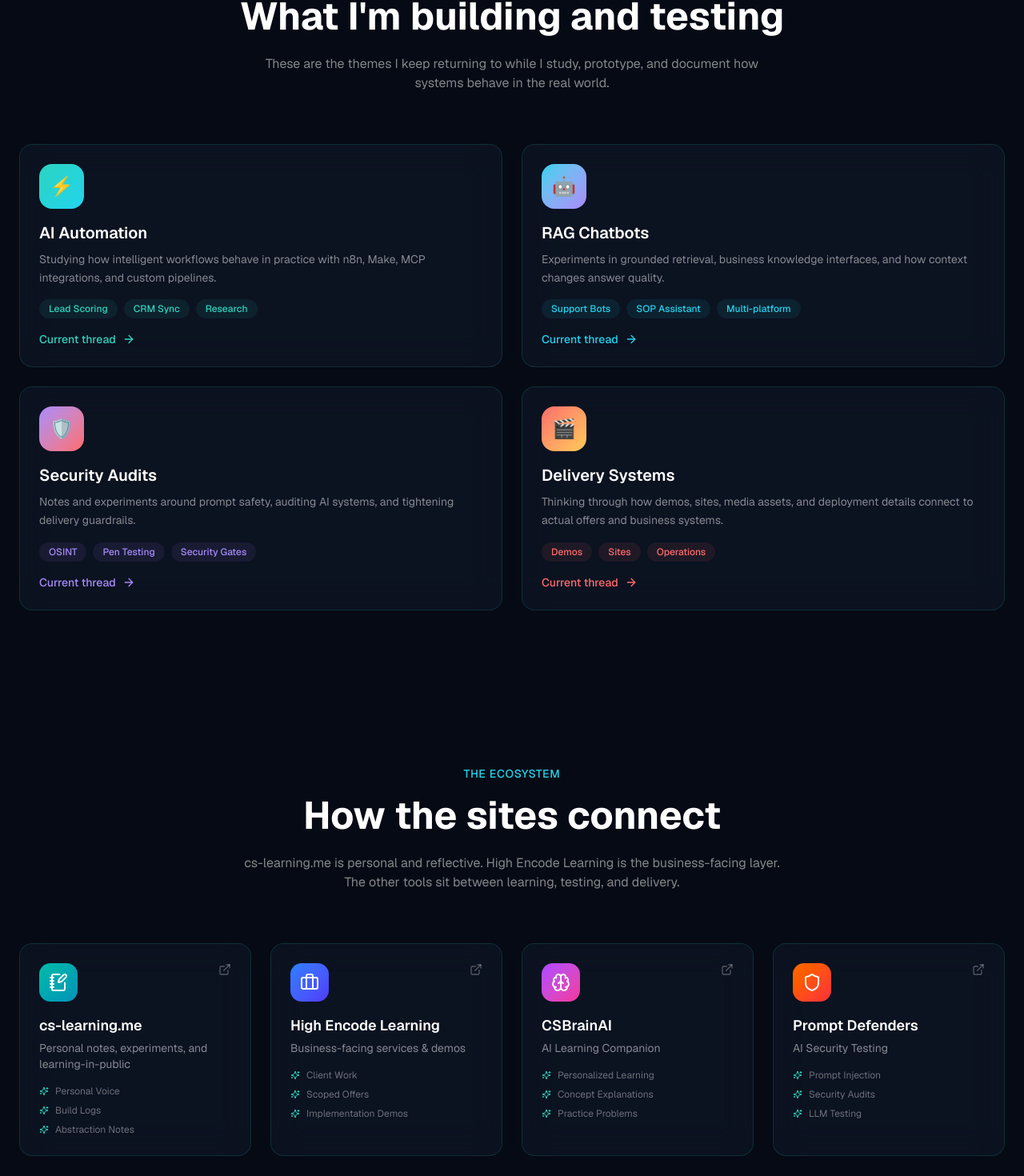
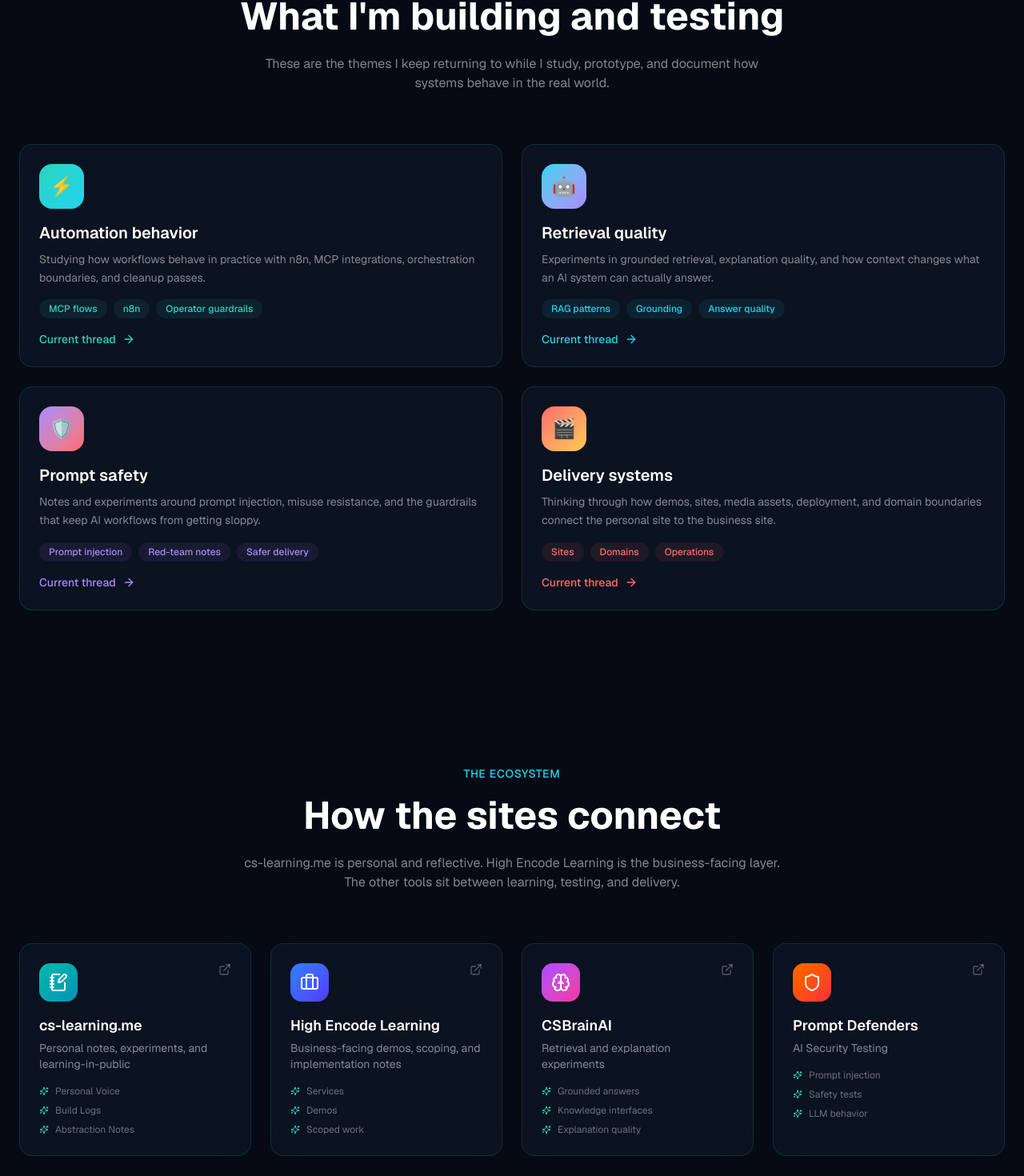
Before and after one commit to RazonIn4K/david-ortiz-portfolio, a Next.js app: page / in a window 1280 px wide. Shown: the part 2219-3689 px from the top of the page at 80% size. Built offline with nearby package versions, Linux system fonts and the light colour scheme.

Commit message:
Refine ecosystem positioning copy

```diff
--- a/components/design-system/ds-ecosystem-nav.tsx
+++ b/components/design-system/ds-ecosystem-nav.tsx
@@ -15,26 +15,26 @@ const ecosystemSites = [
   {
     key: "csLearning" as SiteKey,
     icon: Sparkles,
-    label: "Consulting",
-    description: "AI Automation Services",
+    label: "Personal Notes",
+    description: "Experiments and learning in public",
   },
   {
     key: "highEncode" as SiteKey,
     icon: BookOpen,
-    label: "Learning",
-    description: "CS & Cybersecurity Education",
+    label: "Business Site",
+    description: "Services, demos, and scoped work",
   },
   {
     key: "csBrainAI" as SiteKey,
     icon: Brain,
     label: "CSBrain AI",
-    description: "AI Learning Assistant",
+    description: "Retrieval and explanation experiments",
   },
   {
     key: "promptDefenders" as SiteKey,
     icon: Shield,
     label: "Prompt Defenders",
-    description: "Security Testing",
+    description: "Prompt-safety testing",
   },
 ]
 
--- a/components/ui-creative/ecosystem-links.tsx
+++ b/components/ui-creative/ecosystem-links.tsx
@@ -14,19 +14,19 @@ const ecosystemItems = [
   },
   {
     name: "High Encode Learning",
-    description: "Business-facing services & demos",
+    description: "Business-facing demos, scoping, and implementation notes",
     icon: Briefcase,
     url: "https://highencodelearning.com",
     gradient: "from-blue-500 to-indigo-600",
-    features: ["Client Work", "Scoped Offers", "Implementation Demos"],
+    features: ["Services", "Demos", "Scoped work"],
   },
   {
     name: "CSBrainAI",
-    description: "AI Learning Companion",
+    description: "Retrieval and explanation experiments",
     icon: Brain,
     url: "https://csbrain.ai",
     gradient: "from-purple-500 to-pink-500",
-    features: ["Personalized Learning", "Concept Explanations", "Practice Problems"],
+    features: ["Grounded answers", "Knowledge interfaces", "Explanation quality"],
   },
   {
     name: "Prompt Defenders",
@@ -34,7 +34,7 @@ const ecosystemItems = [
     icon: Shield,
     url: "https://prompt-defenders.com",
     gradient: "from-orange-500 to-red-500",
-    features: ["Prompt Injection", "Security Audits", "LLM Testing"],
+    features: ["Prompt injection", "Safety tests", "LLM behavior"],
   },
 ]
 
--- a/components/ui-creative/service-grid.tsx
+++ b/components/ui-creative/service-grid.tsx
@@ -7,37 +7,37 @@ import { ArrowRight } from "lucide-react"
 const services = [
   {
     icon: "⚡",
-    title: "AI Automation",
+    title: "Automation behavior",
     description:
-      "Studying how intelligent workflows behave in practice with n8n, Make, MCP integrations, and custom pipelines.",
-    tags: ["Lead Scoring", "CRM Sync", "Research"],
+      "Studying how workflows behave in practice with n8n, MCP integrations, orchestration boundaries, and cleanup passes.",
+    tags: ["MCP flows", "n8n", "Operator guardrails"],
     color: "#2dd4bf",
     gradient: "from-[#2dd4bf] to-[#22d3ee]",
   },
   {
     icon: "🤖",
-    title: "RAG Chatbots",
+    title: "Retrieval quality",
     description:
-      "Experiments in grounded retrieval, business knowledge interfaces, and how context changes answer quality.",
-    tags: ["Support Bots", "SOP Assistant", "Multi-platform"],
+      "Experiments in grounded retrieval, explanation quality, and how context changes what an AI system can actually answer.",
+    tags: ["RAG patterns", "Grounding", "Answer quality"],
     color: "#22d3ee",
     gradient: "from-[#22d3ee] to-[#a78bfa]",
   },
   {
     icon: "🛡️",
-    title: "Security Audits",
+    title: "Prompt safety",
     description:
-      "Notes and experiments around prompt safety, auditing AI systems, and tightening delivery guardrails.",
-    tags: ["OSINT", "Pen Testing", "Security Gates"],
+      "Notes and experiments around prompt injection, misuse resistance, and the guardrails that keep AI workflows from getting sloppy.",
+    tags: ["Prompt injection", "Red-team notes", "Safer delivery"],
     color: "#a78bfa",
     gradient: "from-[#a78bfa] to-[#ff6b6b]",
   },
   {
     icon: "🎬",
-    title: "Delivery Systems",
+    title: "Delivery systems",
     description:
-      "Thinking through how demos, sites, media assets, and deployment details connect to actual offers and business systems.",
-    tags: ["Demos", "Sites", "Operations"],
+      "Thinking through how demos, sites, media assets, deployment, and domain boundaries connect the personal site to the business site.",
+    tags: ["Sites", "Domains", "Operations"],
     color: "#ff6b6b",
     gradient: "from-[#ff6b6b] to-[#feca57]",
   },
--- a/data/content.ts
+++ b/data/content.ts
@@ -1,283 +1,206 @@
 export type LinkRef = {
-  label: string;
-  href: string;
-};
+  label: string
+  href: string
+}
 
 export type Service = {
-  title: string;
-  description: string;
-  bullets: string[];
-  icon: string;
+  title: string
+  description: string
+  bullets: string[]
+  icon: string
   cta: {
-    label: string;
-    href: string;
-  };
-  links?: LinkRef[];
-};
+    label: string
+    href: string
+  }
+  links?: LinkRef[]
+}
 
 export const services: Service[] = [
   {
-    title: 'AI Automation Agents',
-    description: 'I build intelligent n8n & Make workflows that handle lead qualification, research, and CRM sync automatically.',
-    bullets: [
-      'Lead Qualification Agents',
-      'Automated Sales Research',
-      'CRM & Email Sync'
-    ],
+    title: 'Abstraction Layers',
+    description:
+      'Notes and examples that connect browser behavior, frontend structure, backend boundaries, infrastructure, and business decisions.',
+    bullets: ['Browser runtime', 'Frontend architecture', 'Business-layer decisions'],
+    icon: '🧠',
+    cta: {
+      label: 'Read the personal site',
+      href: 'https://cs-learning.me',
+    },
+  },
+  {
+    title: 'Automation Experiments',
+    description:
+      'Small proofs, working demos, and experiments around MCP workflows, orchestration, and safer operator layers.',
+    bullets: ['MCP flows', 'Guardrails', 'Workflow design'],
     icon: '⚙️',
     cta: {
-      label: 'View Automation Gigs',
-      href: 'https://www.fiverr.com/davido174'
-    }
+      label: 'Visit High Encode',
+      href: 'https://highencodelearning.com/services',
+    },
   },
   {
-    title: 'Custom RAG Chatbots',
-    description: 'Deploy AI assistants that know your business. Trained on your PDFs, docs, and website data.',
-    bullets: [
-      'Customer Support Bots',
-      'Internal SOP Assistants',
-      'Multi-platform (Web/Slack)'
-    ],
-    icon: '💬',
+    title: 'Prompt Safety',
+    description:
+      'Ongoing study of prompt injection, misuse resistance, and how AI systems fail when the boundaries are weak.',
+    bullets: ['Prompt defense', 'Attack surfaces', 'Safer delivery'],
+    icon: '🛡️',
     cta: {
-      label: 'View Chatbot Gigs',
-      href: 'https://www.fiverr.com/davido174'
-    }
+      label: 'Explore Prompt Defenders',
+      href: 'https://prompt-defenders.com',
+    },
   },
   {
-    title: 'SaaS Security Audits',
-    description: 'Ethical security checkups for your SaaS or website. Identify vulnerabilities before they become problems.',
-    bullets: [
-      'OSINT Footprint Reports',
-      'Go-Live Security Gates',
-      'Vulnerability Assessments'
-    ],
-    icon: '🛡️',
+    title: 'Knowledge Delivery',
+    description:
+      'Experiments in retrieval, explanation quality, and how to turn raw notes into something another person can actually use.',
+    bullets: ['RAG patterns', 'Grounded answers', 'Knowledge interfaces'],
+    icon: '📚',
     cta: {
-      label: 'View Security Gigs',
-      href: 'https://www.fiverr.com/davido174'
-    }
+      label: 'See CSBrainAI',
+      href: 'https://csbrain.ai',
+    },
   },
-  {
-    title: 'AI Video & UGC',
-    description: 'High-tech explainer videos and social ads generated by AI. Perfect for SaaS launches and viral marketing.',
-    bullets: [
-      'AI Explainer Videos',
-      'Social Media Ads',
-      'Script-to-Video'
-    ],
-    icon: '🎥',
-    cta: {
-      label: 'View Video Gigs',
-      href: 'https://www.fiverr.com/davido174'
-    }
-  }
-];
+]
 
 export type Project = {
-  title: string;
-  description: string;
-  href: string;
-  metrics: string[];
-};
+  title: string
+  description: string
+  href: string
+  metrics: string[]
+}
 
 export const showcaseProjects: Project[] = [
   {
-    title: 'TaskFlow Pro · SaaS Ops Dashboard',
-    description: 'Gradient hero, live metrics, and pricing flows for SaaS founders. Built with Tailwind + micro-interactions.',
-    href: '/projects/taskflow-pro/',
-    metrics: ['Dark mode', 'Glass dashboard', 'Material UI']
+    title: 'High Encode Learning',
+    description: 'Business-facing services, demos, and scoped work tied back to actual experiments and notes.',
+    href: 'https://highencodelearning.com',
+    metrics: ['Business layer', 'Services', 'Demos'],
   },
   {
-    title: 'Bella Cucina · Hospitality Experience',
-    description: 'Immersive fine-dining landing page with menu storytelling and conversions baked in.',
-    href: '/projects/bella-cucina/',
-    metrics: ['Story-driven menu', 'Scroll choreography', 'Reservations CTA']
+    title: 'cs-learning.me',
+    description: 'Personal notes, experiments, and the learning-in-public side of the ecosystem.',
+    href: 'https://cs-learning.me',
+    metrics: ['Personal layer', 'Notes', 'Experiments'],
   },
   {
-    title: 'Prime Properties · Real Estate CMS',
-    description: 'Full funnel property showcase with CMS-ready cards and trust builders.',
-    href: '/projects/prime-properties/',
-    metrics: ['CMS ready', 'Lead forms', 'Trust signals']
+    title: 'CSBrainAI',
+    description: 'Retrieval and explanation experiments focused on grounded technical knowledge.',
+    href: 'https://csbrain.ai',
+    metrics: ['RAG', 'Explanation', 'Knowledge'],
   },
   {
-    title: 'PowerFit Studios · Wellness Platform',
-    description: 'High-energy product site with video hero, schedules, and membership tiers.',
-    href: '/projects/powerfit-studios/',
-    metrics: ['Video hero', 'Schedule grid', 'Membership tiers']
+    title: 'Prompt Defenders',
+    description: 'Prompt-safety experiments and red-team style testing for AI workflows.',
+    href: 'https://prompt-defenders.com',
+    metrics: ['Security', 'Prompt safety', 'Testing'],
   },
-  {
-    title: 'Agency OS · AI Automation Studio',
-    description: 'A complete operating system for agencies, featuring autonomous coding agents (Jules) and AI designers (Stitch).',
-    href: '/projects/agency-os/',
-    metrics: ['Autonomous Agents', 'AI Design', 'Full Stack']
-  }
-];
+]
 
 export type CaseStudy = {
-  title: string;
-  problem: string;
-  solution: string;
-  results: string;
-  stack: string[];
-  links?: LinkRef[];
-};
+  title: string
+  problem: string
+  solution: string
+  results: string
+  stack: string[]
+  links?: LinkRef[]
+}
 
 export const caseStudies: CaseStudy[] = [
   {
-    title: 'Keap → GoHighLevel Migration',
-    problem: 'Membership entrepreneur stuck with fragmented operations across Keap, manual spreadsheets, and 400+ disorganized tags blocking reliable segmentation for monthly launches.',
+    title: 'Separating the personal and business layers',
+    problem:
+      'One site was trying to be a personal notebook, a service page, and a product surface all at once, which made the positioning muddy.',
     solution:
-      'Full platform migration with campaign rebuilds, tagging taxonomy cleanup, smart list reconstruction, newsletter migration with improved deliverability, and social automation setup.',
-    results: 'Unified to 1 platform, reduced tags by 60%, cut launch prep from 2 days to 4 hours, boosted open rates 15%, and established scalable automations.',
-    stack: ['GoHighLevel', 'Keap', 'Email Marketing', 'CRM Migration', 'Automation'],
+      'Split the ecosystem clearly: cs-learning.me for personal notes and High Encode Learning for business-facing services, demos, and scoped work.',
+    results:
+      'The roles of each domain became easier to explain, easier to trust, and easier to maintain without invented marketing claims.',
+    stack: ['Next.js', 'Vercel', 'Content strategy', 'System design'],
     links: [
-      { label: 'Full Case Study', href: '/case-studies/keap-ghl-migration' },
-      { label: 'Book a Call', href: 'https://calendly.com/davidinfosec07' }
-    ]
+      { label: 'Business-facing site', href: 'https://highencodelearning.com' },
+      { label: 'Personal site', href: 'https://cs-learning.me' },
+    ],
   },
   {
-    title: 'Driver Scoring System',
-    problem: 'Safety team manually reviewed Typeform submissions, delaying renewals and missing risky drivers.',
+    title: 'AdLoop MCP proof environment',
+    problem:
+      'A Google Ads + GA4 MCP proof needed to move from repo research to a working, verified environment.',
     solution:
-      'Zapier applies weighted scoring, GPT-4o summarizes, and Notion auto-creates tasks while Slack alerts compliance for outliers.',
-    results: 'Review time dropped from days to minutes, insurer-ready PDFs export instantly, and urgent cases hit Slack within 30 seconds.',
-    stack: ['Typeform', 'Zapier', 'Notion', 'GPT-4o', 'Slack'],
+      'Stand up OAuth, connect the MCC and client account, test read paths, and document what the tool can really do versus what still needs custom workflow design.',
+    results:
+      'The result was a real operator-layer demo instead of a theoretical pitch, along with clearer scope boundaries for future client work.',
+    stack: ['AdLoop', 'Google Ads API', 'GA4', 'MCP', 'Claude workflows'],
     links: [
-      { label: 'Automation Catalog Offer', href: 'https://www.upwork.com/freelancers/davido174?s=1737190722364944384' },
-      { label: 'automation-templates', href: 'https://github.com/RazonIn4K/automation-templates' }
-    ]
+      { label: 'High Encode Learning', href: 'https://highencodelearning.com' },
+    ],
   },
   {
-    title: 'Messaging Agent Platform',
-    problem: 'Inbound WhatsApp + site chat piled up; humans missed buying signals buried in DMs.',
+    title: 'Browser video handling as a systems lesson',
+    problem:
+      'It is easy to confuse “buffered in the browser” with “saved to disk,” which hides how many layers are involved in simple video playback.',
     solution:
-      'n8n normalizes every message, runs sentiment + intent, routes to Slack, and stores transcripts in Notion with CRM syncing.',
-    results: 'Median response time <5 minutes, 68% reduction in manual routing, and every escalation now carries full context.',
-    stack: ['n8n', 'WhatsApp', 'Slack', 'Notion', 'OpenAI'],
-    links: [
-      { label: 'Chatbot Catalog Offer', href: 'https://www.upwork.com/freelancers/davido174?s=1737190722364944384' },
-      { label: 'chatbot-templates', href: 'https://github.com/RazonIn4K/chatbot-templates' }
-    ]
+      'Use video loading, cache behavior, and capture risk as a concrete example of hardware, browser, network, backend, and business-layer concerns interacting.',
+    results:
+      'That example became a practical teaching tool for understanding why frontend vs backend is not enough on its own.',
+    stack: ['HTML5 video', 'Browser cache', 'HTTP range requests', 'Systems thinking'],
   },
-  {
-    title: 'Scraping & Lead Gen Pipelines',
-    problem: 'Agencies depended on brittle scrapers and spreadsheets, causing duplicate outreach and stale data.',
-    solution:
-      'Playwright + Apify flows enrich targets, dedupe inside Airtable, and push prioritized lists with proof-of-work attachments.',
-    results: 'Adds 120 verified leads weekly, bounce rates fell double digits, and reps now start every day with queued outreach.',
-    stack: ['Playwright', 'Apify', 'Airtable', 'Zapier'],
-    links: [
-      { label: 'ShopMatch Pro', href: 'https://shopmatch.pro' },
-      { label: 'Hire via Upwork', href: 'https://www.upwork.com/freelancers/davido174?s=1737190722364944384' }
-    ]
-  },
-  {
-    title: 'AI-Powered Content Creation',
-    problem: 'Marketing team struggled to create content at scale, leading to a drop in engagement.',
-    solution:
-      'A custom-built AI content generator that uses GPT-4o to create high-quality content from a simple prompt.',
-    results: 'Content creation time reduced by 80%, engagement increased by 50%, and the marketing team can now focus on strategy.',
-    stack: ['GPT-4o', 'Next.js', 'Tailwind CSS'],
-    links: [
-      { label: 'Content Generator', href: 'https://github.com/RazonIn4K/content-generator' },
-      { label: 'Hire via Upwork', href: 'https://www.upwork.com/freelancers/davido174?s=1737190722364944384' }
-    ]
-  },
-  {
-    title: 'HighEncode Agency OS',
-    problem: 'Scaling an agency requires managing complex workflows, design assets, and codebases across multiple teams.',
-    solution:
-      'Built a unified "Agency OS" that orchestrates Google Jules (Code) and Google Stitch (Design) to automate delivery.',
-    results: 'Reduced project setup time by 90%, enabled autonomous feature development, and unified design-to-code workflows.',
-    stack: ['Google Jules', 'Google Stitch', 'FastAPI', 'React', 'n8n'],
-    links: [
-      { label: 'View Blueprint', href: 'https://github.com/RazonIn4K/ops-hub/blob/main/docs/AGENCY_OS_BLUEPRINT.md' },
-      { label: 'Hire via Upwork', href: 'https://www.upwork.com/freelancers/davido174?s=1737190722364944384' }
-    ]
-  }
-];
+]
 
 export type Testimonial = {
-  quote: string;
-  author: string;
-  role: string;
-  avatar?: string;
-};
+  quote: string
+  author: string
+  role: string
+  avatar?: string
+}
 
-export const testimonials: Testimonial[] = [
-  {
-    quote:
-      'David rebuilt our driver scoring flow in six days. Notion now shows who to call first, with GPT summaries and insurer-ready PDFs.',
-    author: 'Marina Patel',
-    role: 'COO · FleetShield Logistics'
-  },
-  {
-    quote:
-      'His n8n messaging agent unified WhatsApp, email, and chat. Every high-intent DM now hits Slack with transcripts and ownership.',
-    author: 'Rafael Lopez',
-    role: 'Partner · SignalBridge Agency'
-  },
-  {
-    quote:
-      'The scraping + enrichment pipeline feeds 120 verified leads per week straight into Airtable. Our reps haven’t opened a spreadsheet since.',
-    author: 'Priya Krishnan',
-    role: 'Growth Lead · LaunchFoundry'
-  },
-  {
-    quote:
-      'The AI content generator David built for us is a game-changer. We can now create high-quality content in a fraction of the time.',
-    author: 'John Doe',
-    role: 'Marketing Manager · Acme Inc.'
-  }
-];
+export const testimonials: Testimonial[] = []
 
 export type Resource = {
-  title: string;
-  description: string;
-  href: string;
-};
+  title: string
+  description: string
+  href: string
+}
 
 export const resources: Resource[] = [
   {
-    title: 'Automation ROI in 10 Days',
-    description: 'High Encode Learning teardown of my Typeform → Zapier → Notion scoring system with monitoring + SOPs.',
-    href: 'https://highencodelearning.com/articles/typeform-zapier-roi'
+    title: 'High Encode Learning',
+    description: 'Business-facing services, demos, and project scoping.',
+    href: 'https://highencodelearning.com',
   },
   {
-    title: 'RAG Playbooks for Ops Teams',
-    description: 'How we wrap GPT-4o retrieval in guardrails, consent logging, and analytics so customer chats stay compliant.',
-    href: 'https://highencodelearning.com/articles/rag-ops-guide'
+    title: 'Learning Notes',
+    description: 'High Encode’s public notes on abstraction layers, browser behavior, and system design.',
+    href: 'https://highencodelearning.com/learning',
   },
   {
-    title: 'Prompt-Injection Drills for Founders',
-    description: 'A non-technical checklist to catch malicious prompts before they leak data or trigger costly automations.',
-    href: 'https://highencodelearning.com/articles/prompt-defense-checklist'
-  }
-];
+    title: 'Prompt Defenders',
+    description: 'Prompt-safety experiments and security-focused testing.',
+    href: 'https://prompt-defenders.com',
+  },
+]
 
 export const processSteps = [
   {
-    title: 'Discovery',
-    description: 'We dive deep into your current workflows, identify bottlenecks, and map out the automation strategy.'
+    title: 'Observe',
+    description: 'Start with the real system and the real surface area instead of relying on labels alone.',
   },
   {
-    title: 'Design',
-    description: 'I architect the solution, selecting the best tools and designing robust workflows that scale.'
+    title: 'Map',
+    description: 'Break the system into layers: browser, app, backend, data, deployment, and business constraints.',
   },
   {
-    title: 'Build',
-    description: 'I build and test your automations, ensuring reliability, security, and seamless integration.'
+    title: 'Test',
+    description: 'Use demos, local builds, and source checks to see what is actually true.',
   },
   {
-    title: 'Handoff',
-    description: 'You get full documentation, training, and support to ensure your team can manage the new system.'
-  }
-];
+    title: 'Explain',
+    description: 'Turn the findings into notes, decisions, and cleaner boundaries between the personal and business sites.',
+  },
+]
 
 export const chatConfig = {
-  title: 'AI CONCIERGE',
-  subtitle: 'Ask about services, process, or availability',
-  placeholder: 'Ask about automations, pricing, onboarding...',
-  welcomeMessage: "Hi! Welcome to David Ortiz's AI Automation Studio. I'm your concierge. Need help with automations, chatbots, web scraping, or AI security? What's up?"
-};
+  title: 'ECOSYSTEM GUIDE',
+  subtitle: 'Ask about the site split, current learning threads, or where business inquiries belong',
+  placeholder: 'Ask about abstraction layers, experiments, or the ecosystem...',
+  welcomeMessage:
+    "Hi! This site is the personal notebook layer. Ask about what David is learning, how the sites connect, or where the business-facing work lives.",
+}
```
